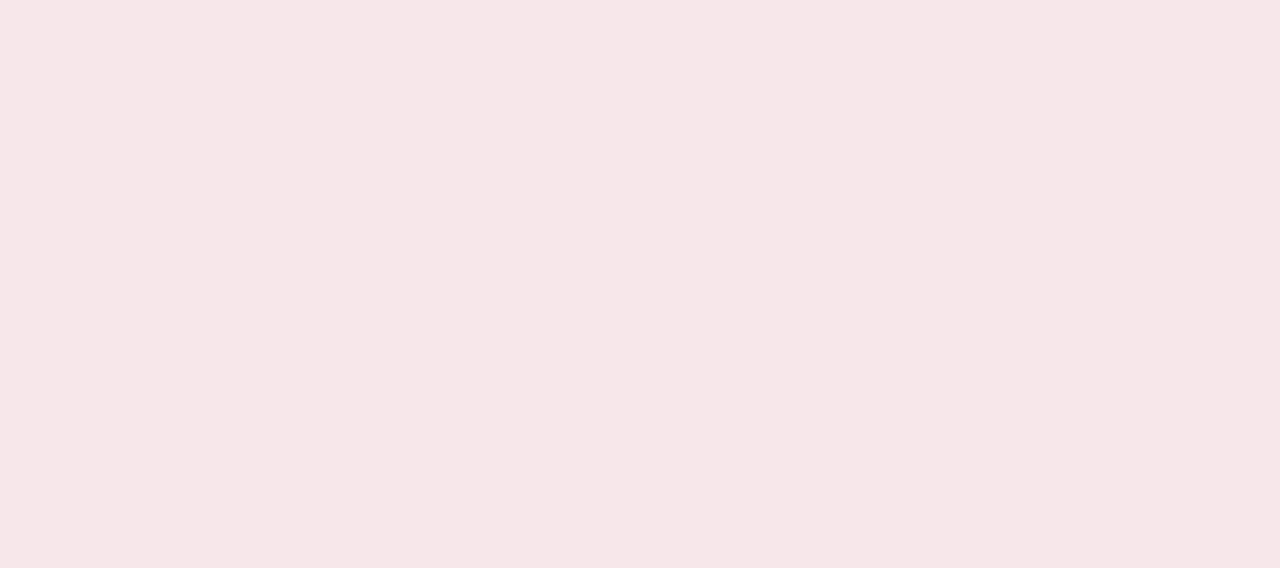
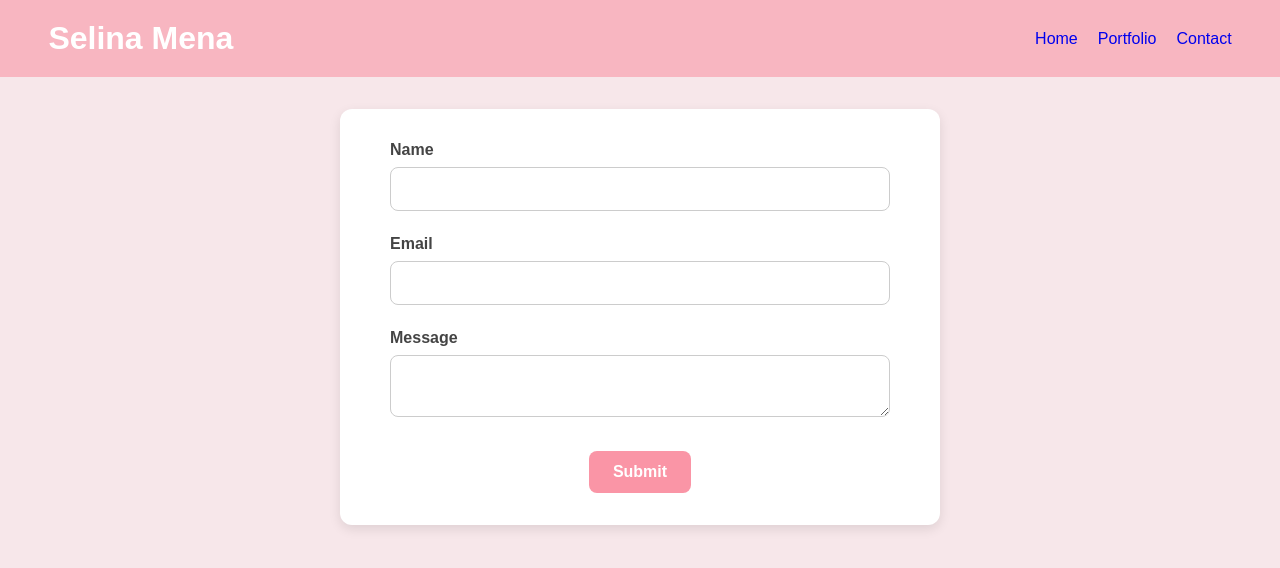
Before and after one commit to Selina-M28/Personal.Website, a React (Vite) app: page /Contact in a window 1280 px wide. Before the commit this address had no page. Shown: the top 568 px of the page. Built offline with nearby package versions, Linux system fonts and the light colour scheme.

Commit message:
added contact form functionality and css

```diff
--- a/src/App.css
+++ b/src/App.css
@@ -50,7 +50,7 @@ main-content section hr {
 }
 
 .main-content {
-  border: 1px solid ;
+  border: 1px solid;
   width: 75%;
   margin: 0 auto;
   background-color: rgb(252, 243, 234);
@@ -58,7 +58,7 @@ main-content section hr {
 }
 
 .main-content-2 {
-  border: 1px solid ;
+  border: 1px solid;
   color: rgb(68, 68, 68);
   width: 70%;
   margin: 0 auto;
@@ -122,5 +122,100 @@ main-content section hr {
   font-family: sans-serif;
   color: rgb(68, 68, 68);
   padding-left: 10px;
+}
 
+.form-container {
+  width: 100%;
+  max-width: 600px;
+  margin: 2rem auto;
+  padding: 2rem;
+  background-color: #ffffff;
+  border-radius: 12px;
+  box-shadow: 0 4px 12px rgba(0, 0, 0, 0.1);
+  font-family: sans-serif;
 }
+
+.contact-form {
+  display: flex;
+  flex-direction: column;
+  align-items: center;
+  width: 100%;
+}
+
+.form-text-container {
+  width: 100%;
+  display: flex;
+  flex-direction: column;
+  align-items: center;
+}
+
+.form-group {
+  width: 100%;
+  max-width: 500px;
+  display: flex;
+  flex-direction: column;
+  align-items: center;
+  margin-bottom: 1.5rem;
+}
+
+.form-group label {
+  margin-bottom: 0.5rem;
+  font-weight: 600;
+  color: rgb(68, 68, 68);
+  align-self: flex-start;
+}
+
+.form-group input,
+.form-group textarea {
+  width: 100%;
+  padding: 0.75rem;
+  border: 1px solid #ccc;
+  border-radius: 8px;
+  font-size: 1rem;
+  font-family: sans-serif;
+}
+
+.form-group textarea {
+  resize: vertical;
+}
+
+.submit-button {
+  background-color: #fa95a6;
+  margin-top: 10px;
+  color: white;
+  padding: 0.75rem 1.5rem;
+  border: none;
+  border-radius: 8px;
+  font-size: 1rem;
+  font-weight: bold;
+  cursor: pointer;
+  transition: background-color 0.2s ease-in-out;
+}
+
+.submit-button:hover {
+  background-color: #e27b90;
+}
+
+.confirmation {
+  text-align: center;
+  margin-top: 1.5rem;
+  padding: 1rem 1.5rem;
+  background-color: #fcecef; /* soft pink tone */
+  border-radius: 10px;
+  color: #444;
+  font-size: 1.1rem;
+  font-family: sans-serif;
+  box-shadow: 0 2px 8px rgba(0, 0, 0, 0.05);
+  animation: fadeIn 0.6s ease-in;
+}
+
+@keyframes fadeIn {
+  from {
+    opacity: 0;
+    transform: translateY(10px);
+  }
+  to {
+    opacity: 1;
+    transform: translateY(0);
+  }
+}
--- a/src/App.jsx
+++ b/src/App.jsx
@@ -1,5 +1,5 @@
 import { Routes, Route } from "react-router-dom";
-import About from "./pages/About";
+import Contact from "./pages/Contact";
 import Portfolio from "./pages/Portfolio";
 import Home from "./pages/Home";
 
@@ -8,8 +8,8 @@ function App() {
     <>
         <Routes>
           <Route path="/" element={<Home />} />
-          <Route path="/About" element={<About />} />
           <Route path="/Portfolio" element={<Portfolio />} />
+          <Route path="/Contact" element={<Contact />} />
         </Routes>
     </>
   );
--- a/src/Components/Header.jsx
+++ b/src/Components/Header.jsx
@@ -6,8 +6,9 @@ function Header() {
         <h1>Selina Mena</h1>
         <nav className="main-nav">
           <Link to="/">Home</Link>
-          <Link to="/About">About</Link>
+          {/* <Link to="/About">About</Link> */}
           <Link to="/Portfolio">Portfolio</Link>
+          <Link to="/Contact">Contact</Link>
         </nav>
       </header>
   )
--- a/src/pages/About.jsx
+++ b/src/pages/About.jsx
@@ -1,95 +1,61 @@
-import React from 'react'
-import Header from '../Components/Header'
-import Footer from '../Components/Footer';
-import imageSrcTravel from "../photos/Greece.jpg";
-import imageSrcFood from "../photos/Cooking.jpg";
+// import React from 'react'
+// import Header from '../Components/Header'
+// import Footer from '../Components/Footer';
+// import imageSrcTravel from "../photos/Greece.jpg";
+// import imageSrcFood from "../photos/Cooking.jpg";
+// import imageSrcYoga from "../photos/Yoga.jpg";
 
-function About() {
-  return (
-    <div>
-      <Header/>
-      <main className="main-content-2">
-    <h2>Welcome To My Personal Page!</h2>
-    <p className="header-p">
-      Some of my passions include fitness, cooking, and traveling
-    </p>
-    <section className="section-content">
-      <h3>Fitness</h3>
-      <hr />
-      <div>
-        <img
-          src="../img/Fitness Photo.jpg"
-          alt="Person doing Yoga"
-          width="155"
-        />
-        <p>
-         In my free time I enjoy going to the gym and workout classes with friends. When the weather is nice I enjoy hiking and taking my dog for long walks.
-        </p>
-        <p>
-          Lorem ipsum dolor sit amet consectetur adipisicing elit. Deleniti
-          explicabo delectus, ab quas fugiat, nisi accusantium suscipit quae
-          dolorem eum unde aliquam, nulla doloribus atque at dolor iure
-          voluptatem eaque.Lorem ipsum dolor sit amet consectetur adipisicing
-          elit. Deleniti explicabo delectus, ab quas fugiat, nisi accusantium
-          suscipit quae dolorem eum unde aliquam, nulla doloribus atque at
-          dolor iure voluptatem eaque.
-        </p>
-        <p>
-          Lorem ipsum dolor sit amet consectetur adipisicing elit. Deleniti
-          explicabo delectus, ab quas fugiat, nisi accusantium suscipit quae
-          dolorem eum unde aliquam, nulla doloribus atque at dolor iure
-          voluptatem eaque.Lorem ipsum dolor sit amet consectetur adipisicing
-          elit. Deleniti explicabo delectus, ab quas fugiat, nisi accusantium
-          suscipit quae dolorem eum unde aliquam, nulla doloribus atque at
-          dolor iure voluptatem eaque.
-        </p>
-      </div>
-    </section>
-    <section className="section-content">
-      <h3>Cooking</h3>
-      <hr />
-      <div>
-      <img src={imageSrcFood} alt ="Selina Mena" width="300"/>
-        <p>
-          I love to cook and try new recipes. I am always on pinterest looking for new recipes or ways to elevate classic recipes.
-        </p>
-        <p>
-          Lorem ipsum dolor sit amet consectetur adipisicing elit. Deleniti
-          explicabo delectus, ab quas fugiat, nisi accusantium suscipit quae
-          dolorem eum unde aliquam, nulla doloribus atque at dolor iure
-          voluptatem eaque.Lorem ipsum dolor sit amet consectetur adipisicing
-          elit. Deleniti explicabo delectus, ab quas fugiat, nisi accusantium
-          suscipit quae dolorem eum unde aliquam, nulla doloribus atque at
-          dolor iure voluptatem eaque.
-        </p>
-        <p>
-          Lorem ipsum dolor sit amet consectetur adipisicing elit. Deleniti
-          explicabo delectus, ab quas fugiat, nisi accusantium suscipit quae
-          dolorem eum unde aliquam, nulla doloribus atque at dolor iure
-          voluptatem eaque.
-        </p>
-      </div>
-    </section>
-    <section className="section-content">
-      <h3>Traveling</h3>
-      <hr />
-      <div>
-        <img src={imageSrcTravel} alt ="Selina Mena" width="300"/>
-        <p>
-        In my spare time, I love exploring the globe and uncovering new destinations. I find immense joy in immersing myself in diverse cultures, savoring authentic cuisines, and embracing local traditions. So far, I've had the privilege of visiting 13 countries, and I'm excited to discover many more along the way.
-        </p>
-        <p>
+// function About() {
+//   return (
+//     <div>
+//       <Header/>
+//       <main className="main-content-2">
+//     <h2>Welcome To My Personal Page!</h2>
+//     <p className="header-p">
+//       Some of my passions include fitness, cooking, and traveling
+//     </p>
+//     <section className="section-content">
+//       <h3>Fitness</h3>
+//       <hr />
+//       <div>
+//       <img src={imageSrcYoga} alt ="Yoga" width="300"/>
+//         <p>
+//          In my free time I enjoy going to the gym and workout classes with friends. When the weather is nice I enjoy hiking and taking my dog for long walks.
+//         </p>
 
-        </p>
-        <p>
+//         <p>
 
-        </p>
-      </div>
-    </section>
-  </main>
-  {/* <Footer/> */}
-  </div>
-  )
-}
+//         </p>
+//       </div>
+//     </section>
+//     <section className="section-content">
+//       <h3>Cooking</h3>
+//       <hr />
+//       <div>
+//       <img src={imageSrcFood} alt ="Food" width="300"/>
+//         <p>
+//           I love to cook and try new recipes. I am always on pinterest looking for new recipes or ways to elevate classic recipes.
+//         </p>
+//         <p>
+
+//         </p>
+//       </div>
+//     </section>
+//     <section className="section-content">
+//       <h3>Traveling</h3>
+//       <hr />
+//       <div>
+//         <img src={imageSrcTravel} alt ="Greece" width="300"/>
+//         <p>
+//         In my spare time, I love exploring the globe and uncovering new destinations. I find immense joy in immersing myself in diverse cultures, savoring authentic cuisines, and embracing local traditions. So far, I've had the privilege of visiting 13 countries, and I'm excited to discover many more along the way.
+//         </p>
+
+//       </div>
+//     </section>
+//   </main>
+//   {/* <Footer/> */}
+//   </div>
+//   )
+// }
 
 export default About
--- /dev/null
+++ b/src/pages/Contact.jsx
@@ -0,0 +1,62 @@
+import React, {useState} from 'react'
+import Header from '../Components/Header';
+
+function Contact() {
+    const [result, setResult] = useState("");
+
+    const onSubmit = async (event) => {
+      event.preventDefault();
+      setResult("Sending....");
+      const formData = new FormData(event.target);
+
+      formData.append("access_key", "62a5ae28-0362-4d25-8c6c-1d4a201fb65c");
+
+      const response = await fetch("https://api.web3forms.com/submit", {
+        method: "POST",
+        body: formData
+      });
+
+      const data = await response.json();
+
+      if (data.success) {
+        setResult("Thank you for reaching out! 🎉I've received your message and will get back to you as soon as I can. In the meantime, feel free to explore more of my work or connect with me on LinkedIn. Talk soon!");
+        event.target.reset();
+      } else {
+        console.log("Error", data);
+        setResult(data.message);
+      }
+    };
+  return (
+    <div>
+    <Header />
+    <section className="form-container">
+    <form onSubmit={onSubmit} className="contact-form">
+        <div className="form-text-container">
+          <div className="form-group">
+            <label htmlFor="name">Name</label>
+            <input type="text" name="name" id="name" required />
+          </div>
+
+          <div className="form-group">
+            <label htmlFor="email">Email</label>
+            <input type="email" name="email" id="email" required />
+          </div>
+
+          <div className="form-group">
+            <label htmlFor="message">Message</label>
+            <textarea name="message" id="message" required></textarea>
+          </div>
+
+          <button type="submit" className="submit-button">
+            Submit
+          </button>
+        </div>
+      </form>
+
+      {result && <div className="confirmation">{result}</div>}
+    </section>
+  </div>
+)
+}
+
+export default Contact
```
Also changed, not shown: 1 other file (tests, documents, lock files or other folders).
